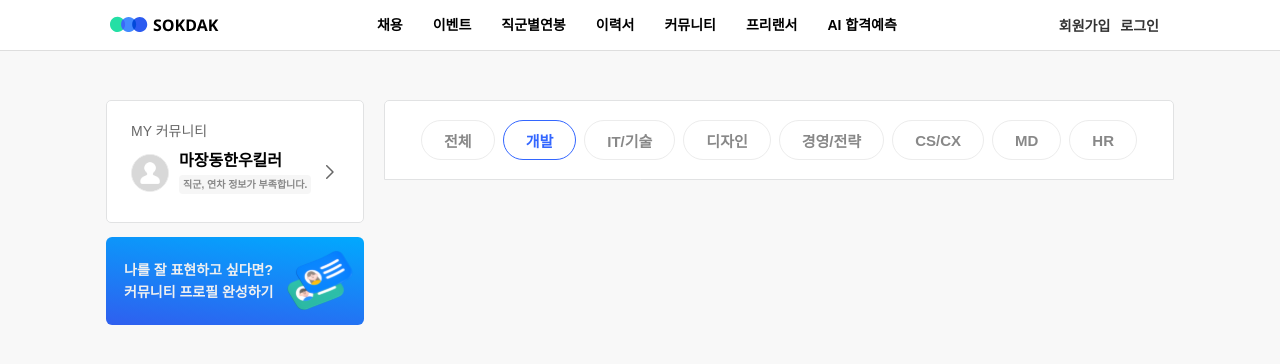
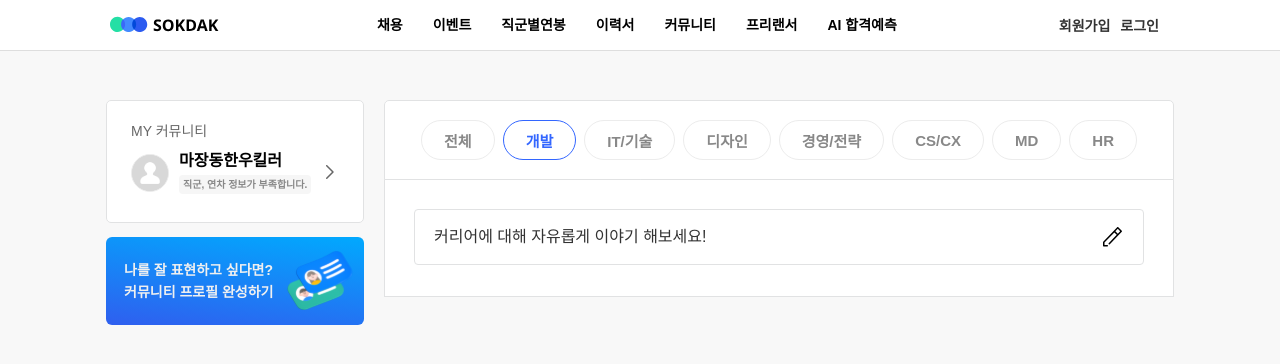
Before and after one commit to Dev-sokdak/FE-sokdak, a React (Vite) app: page / in a window 1280 px wide. Shown: the top 364 px of the page. Built offline with nearby package versions, Linux system fonts and the light colour scheme; a web font is replaced by a local one.

Commit message:
💄 Add postWriteBox in Community page
커뮤니티 페이지에 게시글 작성 컴포넌트 추가

```diff
--- a/src/components/community/CategoryBox.jsx
+++ b/src/components/community/Category.jsx
@@ -1,8 +1,7 @@
 import React from 'react';
 import styled from 'styled-components';
-import theme from '../../styles/theme';
 
-const CategoryBox = () => {
+const Category = () => {
   const category = [
     { code: 0, name: '개발' },
     { code: 1, name: 'IT/기술' },
@@ -13,7 +12,6 @@ const CategoryBox = () => {
     { code: 6, name: 'HR' },
   ];
   return (
-    <StCategoryBox>
     <InterestCategory>
       <TagBox>
         <TagButton>전체</TagButton>
@@ -27,17 +25,8 @@ const CategoryBox = () => {
         ))}
       </TagBox>
     </InterestCategory>
-    </StCategoryBox>
   );
 };
-
-const StCategoryBox = styled.div`
-  background-color: ${theme.colors.bgColor};
-  position: fixed;
-  top: 50px;
-  z-index: 1;
-  padding-top: 50px;
-`;
 
 const InterestCategory = styled.div`
   width: 790px;
@@ -90,4 +79,4 @@ const TagButton = styled.button`
   }
 `;
 
-export default CategoryBox;
+export default Category;
--- /dev/null
+++ b/src/components/community/PostWriteBox.jsx
@@ -0,0 +1,55 @@
+import React from 'react';
+import styled from 'styled-components';
+import { useNavigate } from 'react-router-dom';
+import write from '../../assets/write.svg';
+
+// TODO - userProfile 추가
+// TODO - login 안됐을 시 로그인 페이지로 이동
+
+const PostWriteBox = () => {
+  const navigate = useNavigate();
+  // 로그인 안했을 때
+  const LinkToLogin = () => {
+    navigate('/login');
+  };
+
+  const LinkToWrite = () => {
+    navigate('/write');
+  };
+
+  return (
+    <StPostWriteBox>
+      <PostWriteButton onClick={LinkToWrite}>
+        커리어에 대해 자유롭게 이야기 해보세요!
+        <img src={write} alt="write" />
+      </PostWriteButton>
+    </StPostWriteBox>
+  );
+};
+
+const StPostWriteBox = styled.section`
+  padding: 29px 29px 31px;
+  border: 1px solid #e1e2e3;
+  background-color: #fff;
+  display: flex;
+  align-items: center;
+`;
+
+const PostWriteButton = styled.button`
+  flex: 1 1;
+  height: 56px;
+  padding: 0 19px;
+  border-radius: 4px;
+  border: 1px solid #e1e2e3;
+  background-color: #fff;
+  cursor: pointer;
+  color: #333;
+  font-size: 16px;
+  line-height: 1.6;
+  text-align: left;
+  display: flex;
+  align-items: center;
+  justify-content: space-between;
+`;
+
+export default PostWriteBox;
--- a/src/pages/Community.jsx
+++ b/src/pages/Community.jsx
@@ -2,7 +2,8 @@ import React from 'react';
 import styled from 'styled-components';
 import MyProfile from '../components/community/MyProfile';
 import ProfileBanner from '../components/community/ProfileBanner';
-import CategoryBox from '../components/community/CategoryBox';
+import Category from '../components/community/Category';
+import PostWriteBox from '../components/community/PostWriteBox';
 
 const Community = () => {
   return (
@@ -14,7 +15,12 @@ const Community = () => {
         </StAsideArea>
       </StAside>
       <StMain>
-        <CategoryBox />
+        <CategoryBox>
+          <Category />
+        </CategoryBox>
+        <CommunityListBox>
+          <PostWriteBox />
+        </CommunityListBox>
       </StMain>
     </StCommunity>
   );
@@ -49,4 +55,17 @@ const StMain = styled.main`
   flex-direction: column;
 `;
 
+const CategoryBox = styled.div`
+  background-color: ${(props) => props.theme.colors.bgColor};
+  position: fixed;
+  top: 50px;
+  z-index: 1;
+  padding-top: 50px;
+`;
+
+const CommunityListBox = styled.div`
+  margin-top: 179px;
+  width: 790px;
+`;
+
 export default Community;
```
Also changed, not shown: src/assets/write.svg (added). Lines whose indentation alone changed are shown as unchanged.
